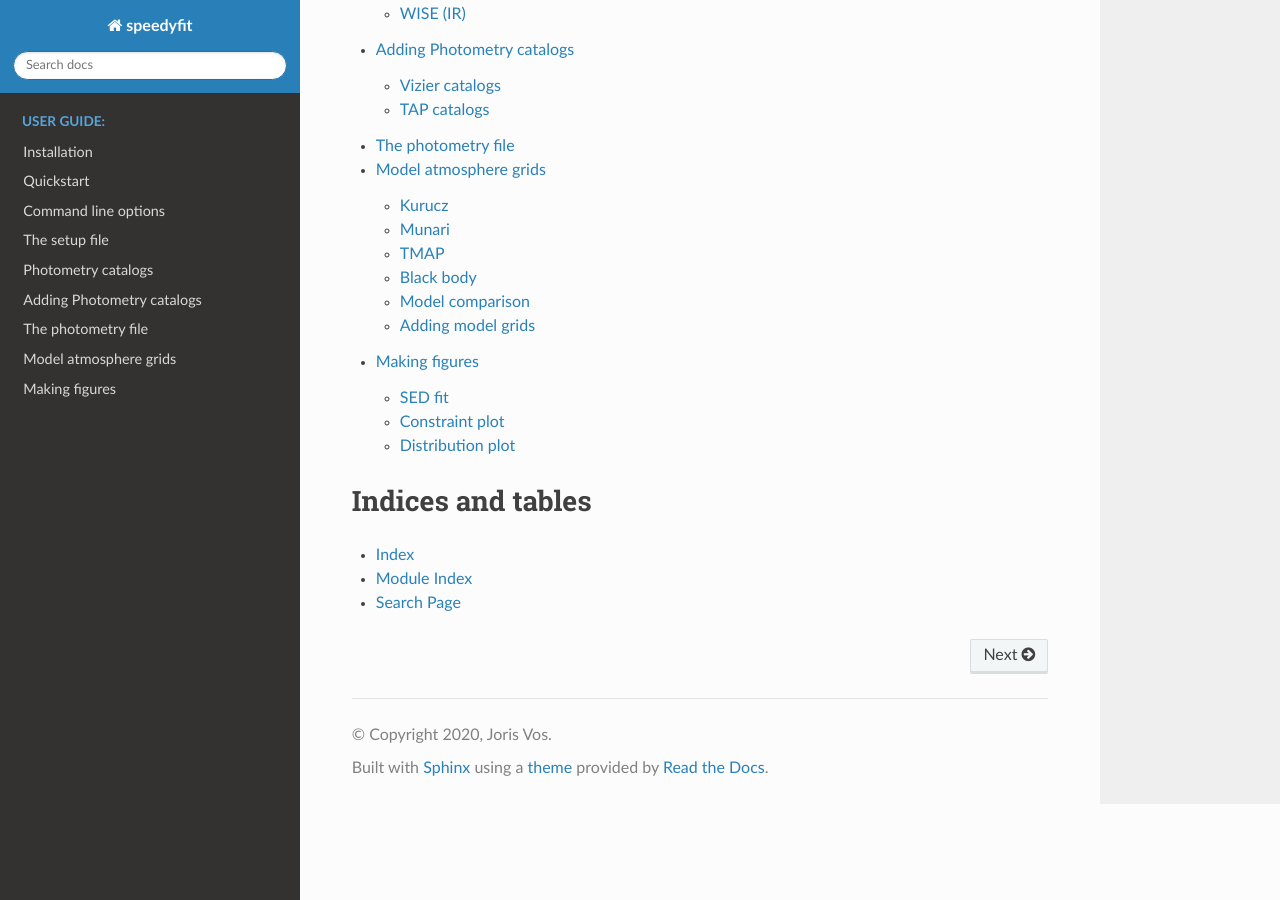
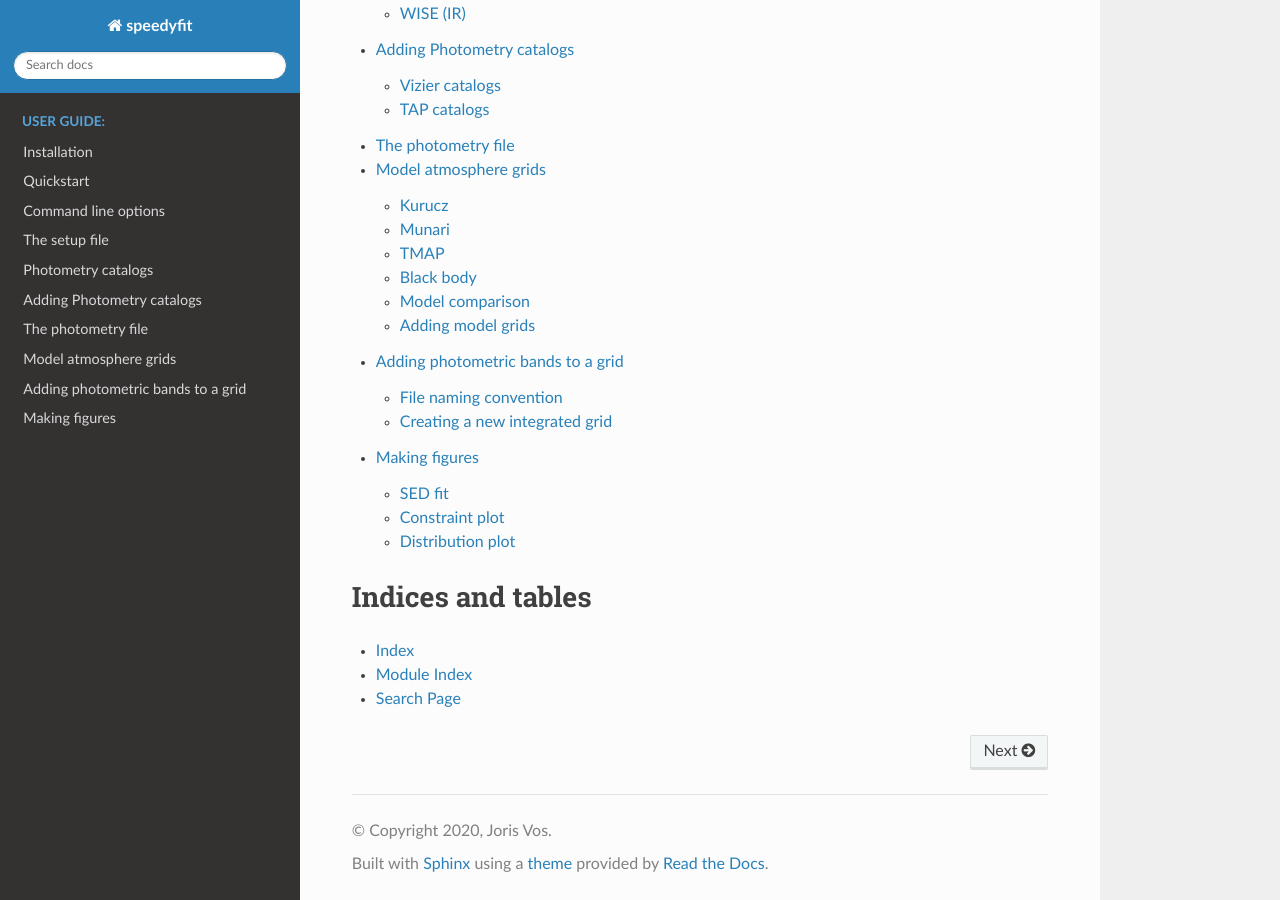
Before and after one commit to vosjo/speedyfit, a Sphinx documentation site: the page built from docs/index.rst, in a window 1280 px wide and 900 px high, scrolled down 1154 px. Built offline with Sphinx 7.4.7 and the Read the Docs theme 3.1.0, drawn with Linux system fonts in a browser that asks for light colours; some of the changed lines change nothing that is shown.

Commit message:
Added documentation on how to add new passbands to an integrated atmosphere grid.

```diff
--- a/docs/index.rst
+++ b/docs/index.rst
@@ -27,6 +27,7 @@
    userguide/add_photometry_catalogs
    userguide/photometry_file
    userguide/model_grids
+   userguide/add_photometric_bands
    userguide/making_figures
 
 
--- /dev/null
+++ b/docs/userguide/add_photometric_bands.rst
@@ -0,0 +1,90 @@
+Adding photometric bands to a grid
+==================================
+
+Speedyfit uses pre integrated atmosphere grid to make the fitting process efficient. If you want to include photometric
+bands in your fit that are not included by default, you will need to create a new integrated atmosphere grid that
+includes those bands. Currently it is not possible to add bands to an existing integrated grid, you will need to make a
+new one with all the bands you want, and overwrite the old one.
+
+File naming convention
+----------------------
+
+Original atmosphere models are named as follows:
+
+    kurucz93_z0.0_k2odfnew_sed.fits
+
+The integrated atmosphere models start with an 'i', and also include the reddening law (e.g. lawfitzpatrick2004) and the
+reddening parameters used for this law (e.g. Rv3.10) in the name. The integrated values in these files are also already
+de-reddened.
+
+    ikurucz93_z0.0_k2odfnew_sed_lawfitzpatrick2004_Rv3.10.fits
+
+You should have downloaded these files when you installed speedyfit.
+
+Creating a new integrated grid
+------------------------------
+
+If your photometry band is included in speedyfit, you have everything you need to create a new integrated atmosphere
+grid. It is not difficult to do this, but it can take a long time depending on how many bands you want to include,
+what the reddening range is and the hardware you are running it on.
+
+To started, create a new python script in whatever folder you want to work in. Add the following code to that script:
+
+.. code-block:: python
+
+    import numpy as np
+    from speedyfit import integrate_grid
+
+    # responses is a list of all the passbands that you want to include in the grid
+    responses = ['GALEX', 'IUE', 'STROMGREN', 'JOHNSON', 'GAIA3E', 'GAIA2', 'SKYMAPPER', 'APASS', 'SDSS', '2MASS', 'WISE']
+
+    # ebvs is an array of all the distinct reddening values you want to include in the grid. The smaller the step size,
+    # the more accurate the result, but the longer the calculation will take.
+    evbs = np.r_[0:1.02:0.05]
+
+    # the gridname of the atmosphere models you want to integrate
+    gridname = 'kurucz'
+
+    # Create the new integrated grid
+    integrate_grid.calc_integrated_grid(
+        threads=6, # number of parallel threads to use when calculating the grid
+        law='fitzpatrick2004', # the reddening law to use (best not to change this)
+        Rv=3.1, # additional reddening parameter (best not to change this)
+        ebvs=evbs,
+        responses=responses,
+        grid=gridname
+    )
+
+
+The run the script, and when it completes it will have created a new file in the current directory with the integrated
+atomosphere models. In the case of the code above, the file will be
+'ikurucz93_z0.0_k2odfnew_sed_lawfitzpatrick2004_Rv3.10.fits'. Expected output will be similar to this
+
+.. code-block:: bash
+
+    python make_new_grid.py
+    ... subselection: GALEX
+    ... subselection: IUE
+    ... subselection: STROMGREN
+    ... subselection: JOHNSON
+    ... subselection: GAIA3E
+    ... subselection: GAIA2
+    ... subselection: SKYMAPPER
+    ... subselection: APASS
+    ... subselection: SDSS
+    ... subselection: 2MASS
+    ... subselection: WISE
+    Selected response curves: GALEX.FUV, GALEX.NUV, IUE.B1, IUE.B2, IUE.B3, STROMGREN.B, STROMGREN.HBN, STROMGREN.HBW, STROMGREN.U, STROMGREN.V, STROMGREN.Y, JOHNSON.B, JOHNSON.H, JOHNSON.I, JOHNSON.J, JOHNSON.K, JOHNSON.L, JOHNSON.M, JOHNSON.N, JOHNSON.R, JOHNSON.U, JOHNSON.V, GAIA3E.BP, GAIA3E.G, GAIA3E.RP, GAIA2.BP, GAIA2.G, GAIA2.RP, SKYMAPPER.G, SKYMAPPER.I, SKYMAPPER.R, SKYMAPPER.U, SKYMAPPER.V, SKYMAPPER.Z, APASS.B, APASS.G, APASS.I, APASS.R, APASS.V, APASS2.B, APASS2.G, APASS2.I, APASS2.R, APASS2.V, SDSS.G, SDSS.GP, SDSS.I, SDSS.IP, SDSS.R, SDSS.RP, SDSS.U, SDSS.UP, SDSS.Z, SDSS.ZP, 2MASS.H, 2MASS.J, 2MASS.KS, WISE.W1, WISE.W2, WISE.W3, WISE.W4
+    Total number of tables: 475
+    3500.0 0.5 1 475: ET 2198 seconds
+
+    ...
+
+    49000.0 5.0 474 475: ET 0 seconds
+    Written output to ikurucz93_z0.0_k2odfnew_sed_lawfitzpatrick2004_Rv3.10.fits
+    Encountered 0 exceptions!
+
+
+
+Add this file to the same directory where your other
+atmosphere models are stored. And now you can use your new passband in your fits.
```
